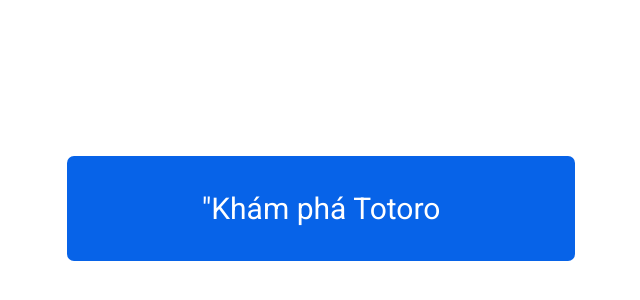
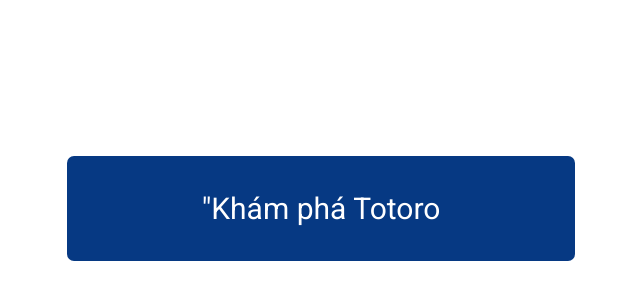
Before and after one commit to walodayeet/button, a plain HTML site: page index.html in a window 1280 px wide. Shown: the part 192-492 px from the top of the page, without its empty margins (319-959 px from the left). Drawn offline with Linux system fonts and the light colour scheme.

Commit message:
Update index.html

```diff
--- a/index.html
+++ b/index.html
@@ -7,7 +7,7 @@
     <link href="https://fonts.googleapis.com/css2?family=Roboto:wght@400;700&display=swap" rel="stylesheet">
     <style>
         .custom-button {
-            background-color: #0763e8; /* Initial blue background */
+            background-color: #063983; /* Initial blue background */
             color: white; /* Initial white font color */
             padding: 35px 135px;
             border: none;
@@ -22,7 +22,7 @@
 
         .custom-button:hover {
             background-color: white; /* Change background to white on hover */
-            color: #0763e8; /* Change font color to blue on hover */
+            color: #063983; /* Change font color to blue on hover */
             transform: scale(1.1); /* Optional: button scales on hover */
         }
 
```
